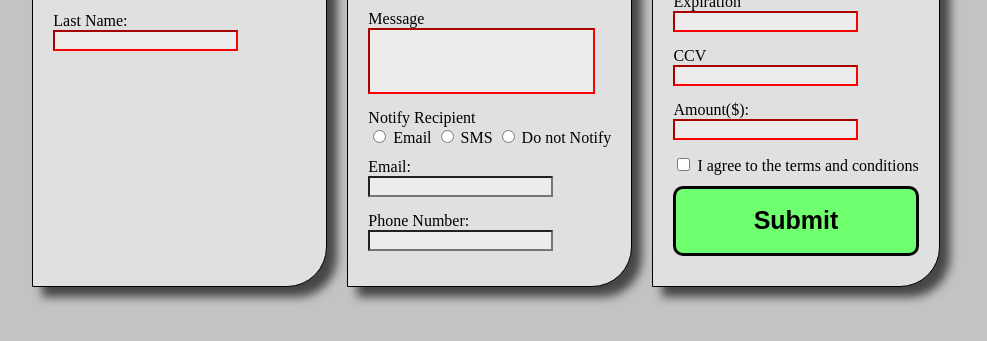
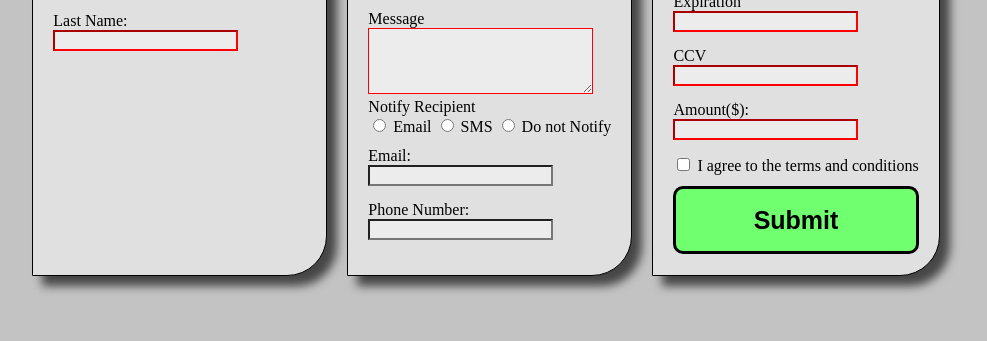
Before and after one commit to YusefShakhtour/CSC342Projects, a website: page Homework3/templates/form.html in a window 1280 px wide. Shown: the part 321-662 px from the top of the page, without its empty margins (154-1141 px from the left). Drawn offline with Linux system fonts and the light colour scheme; files that its build step writes are made by us from their sources; files whose address does not match are found by name.

Commit message:
[Styling Changes]

```diff
--- a/Homework3/static/css/form.css
+++ b/Homework3/static/css/form.css
@@ -28,6 +28,10 @@ body {
     border-bottom-right-radius: 40px;
     background-color: rgb(224, 224, 224);
     box-shadow: 10px 10px 10px rgb(70, 70, 70);
+}
+
+textarea {
+    background-color: rgb(236, 236, 236);
 }
 
 .detailContainer {
@@ -76,6 +80,10 @@ input:invalid {
     border-color: red;
 }
 
+textarea:invalid {
+    border-color: red;
+}
+
 .detailContainer input {
     margin-bottom: 15px;
 }
--- a/Homework3/templates/form.html
+++ b/Homework3/templates/form.html
@@ -31,7 +31,7 @@
             <div>Last Name:</div>
             <input type="text" name="recLast" required/>
             <div>Message</div>
-            <input type="text" name="message" required pattern="^.{10,500}$" id="msg"/>
+            <textarea type="text" name="message" required pattern="^.{10,500}$" id="msg"></textarea>
             <div>Notify Recipient</div>
             <input type="radio" id="email" name="notify" value="email"/>
             <label for="email">Email</label>
```
